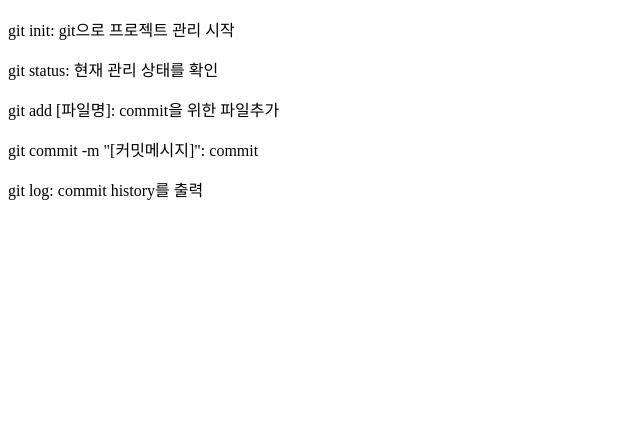
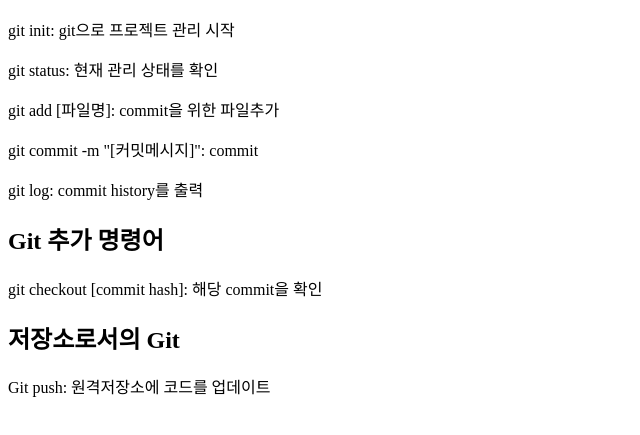
Before and after one commit to leohong1106/git_basic, a plain HTML site: page index.html in a window 1280 px wide. Shown: the part 127-562 px from the top of the page, without its empty margins (0-640 px from the left). Drawn offline with Linux system fonts and the light colour scheme.

Commit message:
원격저장소로서의 Git

```diff
--- a/index.html
+++ b/index.html
@@ -15,6 +15,12 @@
     <p>git commit -m "[커밋메시지]": commit</p>
     <p>git log: commit history를 출력</p>
 
+    <h2>Git 추가 명령어</h2>
+    <p>git checkout [commit hash]: 해당 commit을 확인</p>
+
+    <h2>저장소로서의 Git</h2>
+    <p>Git push: 원격저장소에 코드를 업데이트</p>
+
 
 </body>
 </html>
```
